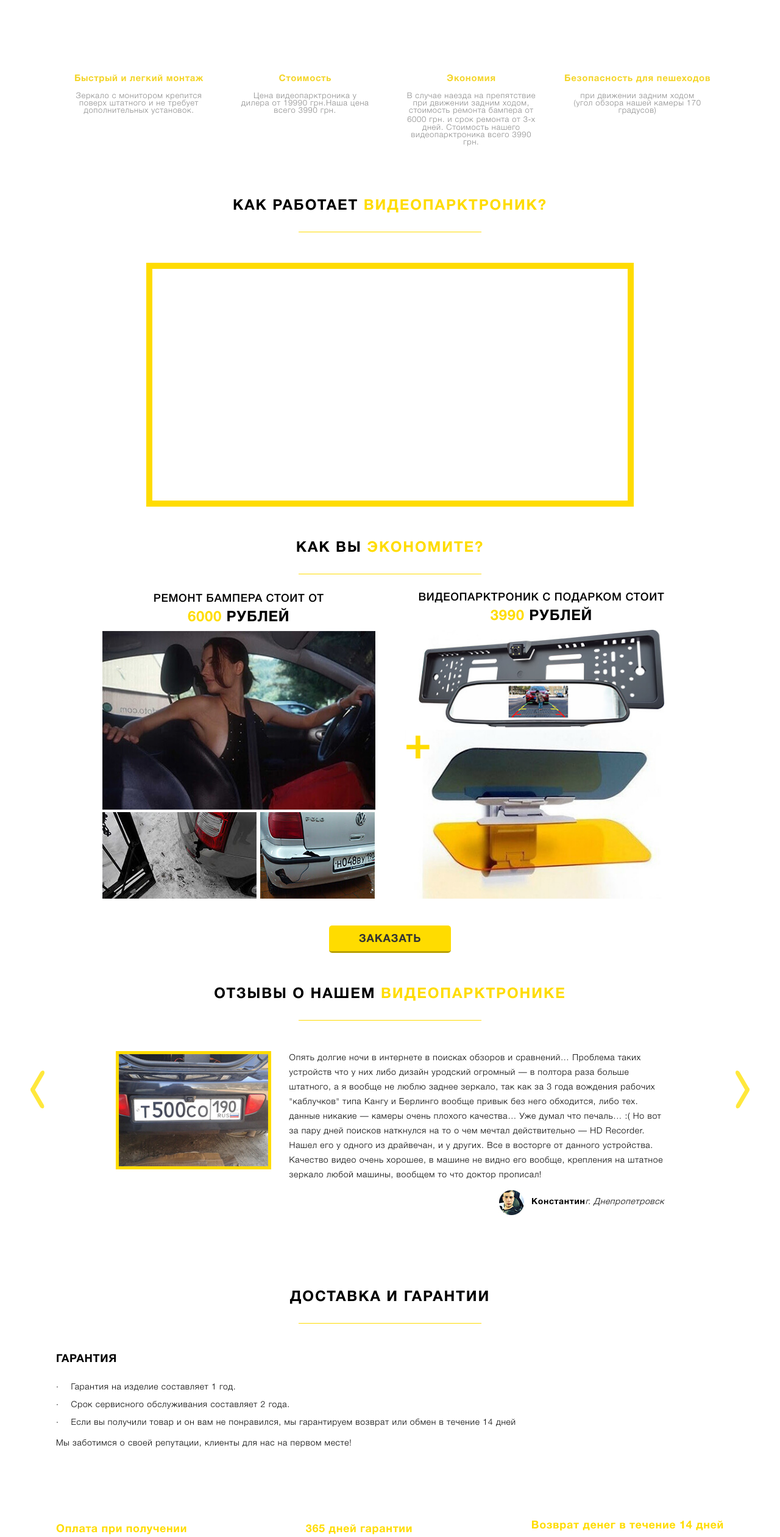
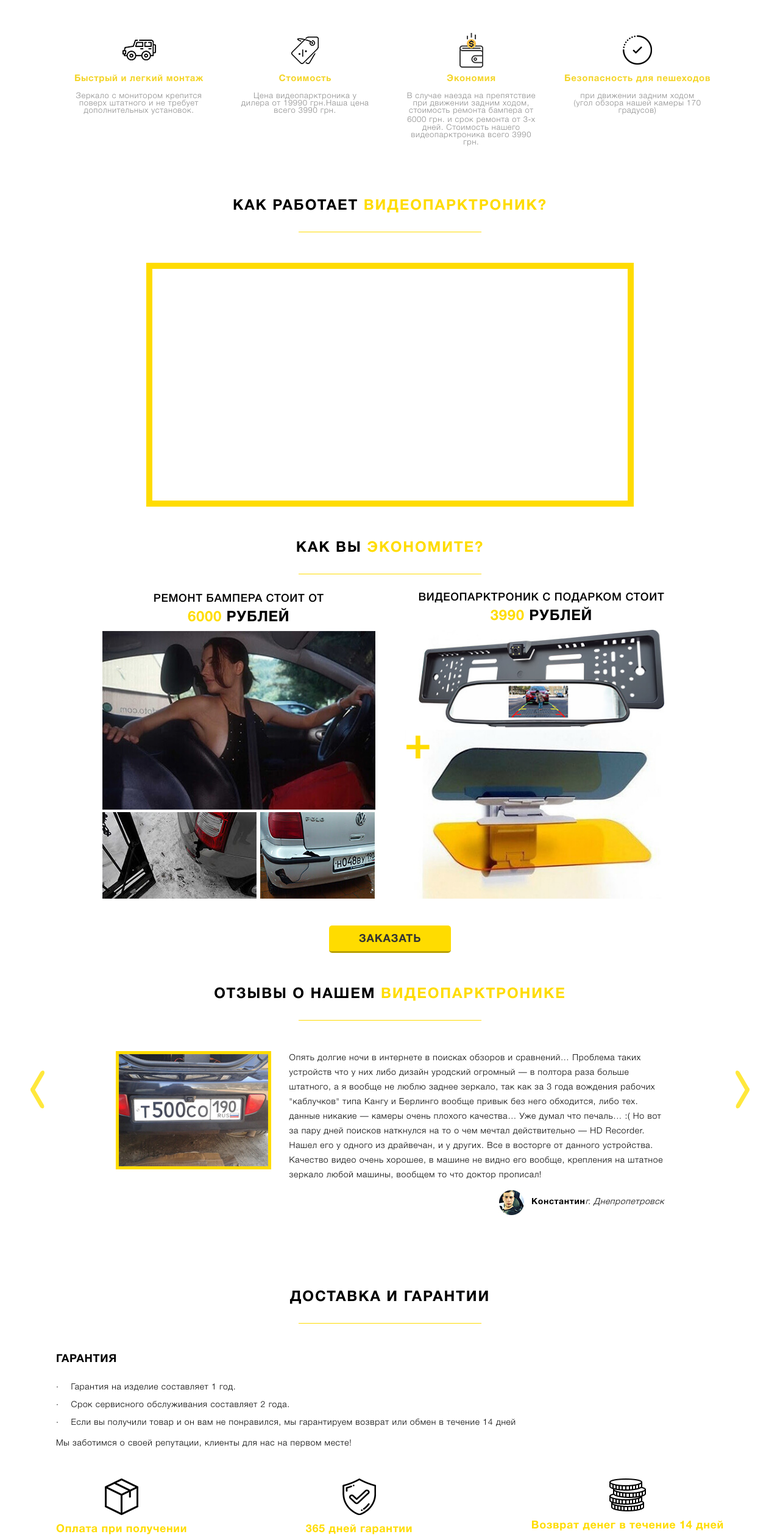
Before and after one commit to Vonatlus/work-with-optimization, a plain HTML site: page index.html in a window 1280 px wide. Shown: the part 1903-4424 px from the top of the page at 61% size. Drawn offline with Linux system fonts and the light colour scheme; the site is published under a folder, as on GitHub Pages, so addresses that start at the root find nothing.

Commit message:
Add files via upload

```diff
--- a/css/main.css
+++ b/css/main.css
@@ -352,20 +352,20 @@ button {
 }
 .bg-reason1 {
     width: 55px; height: 34px;
-    background: url(/img/css_sprites.png) -143px -90px;
+    background: url(../img/css_sprites.png) -143px -90px;
 }
 
 .bg-reason2 {
     width: 45px; height: 45px;
-    background: url(/img/css_sprites.png) -78px -90px;
+    background: url(../img/css_sprites.png) -78px -90px;
 }
 .bg-reason3 {
     width: 39px; height: 57px;
-    background: url(/img/css_sprites.png) -10px -158px;
+    background: url(../img/css_sprites.png) -10px -158px;
 }
 .bg-reason4 {
     width: 48px; height: 48px;
-    background: url(/img/css_sprites.png) -10px -90px;
+    background: url(../img/css_sprites.png) -10px -90px;
 }
 
 .video {
@@ -540,17 +540,17 @@ button {
 
 .bg-adv1 {
     width: 55px; height: 60px;
-    background: url(/img/css_sprites.png) -85px -10px;
+    background: url(../img/css_sprites.png) -85px -10px;
 }
 
 .bg-adv2 {
     width: 55px; height: 60px;
-    background: url(/img/css_sprites.png) -10px -10px;
+    background: url(../img/css_sprites.png) -10px -10px;
 }
 
 .bg-adv3 {
     width: 60px; height: 54px;
-    background: url(/img/css_sprites.png) -160px -10px;
+    background: url(../img/css_sprites.png) -160px -10px;
 }
 
 .advantages .adv-title {
```
